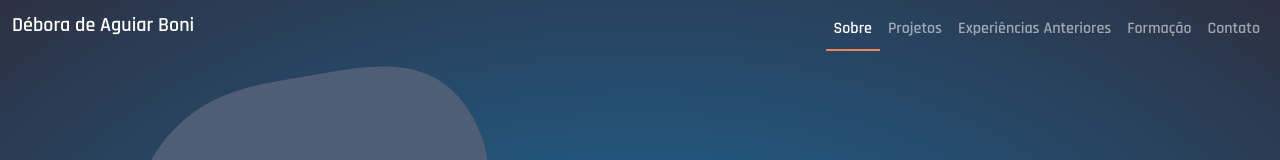
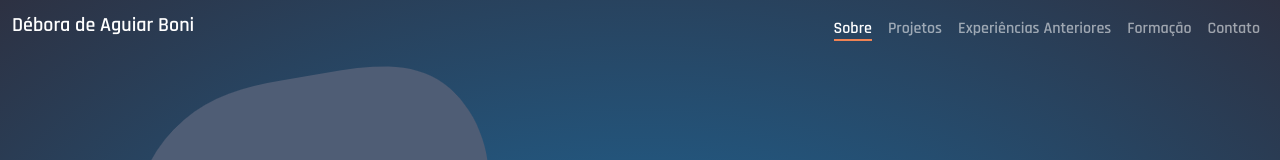
Before and after one commit to DeborAguiar/DeborAguiar.github.io, a React (Create React App) app: page / in a window 1280 px wide. Shown: the top 160 px of the page. Built offline with nearby package versions, Linux system fonts and the light colour scheme.

Commit message:
Navbar style

```diff
--- a/src/components/Navbar/Navbar.css
+++ b/src/components/Navbar/Navbar.css
@@ -1,9 +1,9 @@
-a {
+a> * {
   text-decoration: none;
   position: relative;
 }
 
-a::before {
+a > *::before {
   content: "";
   position: absolute;
   left: 0;
@@ -14,11 +14,11 @@ a::before {
   transition: width 0.2s;
 }
 
-a:not(.active)::before {
+a:not(.active) > *::before {
   width: 0;
 }
 
-a.active::before,
-a:hover::before {
+a.active > *::before,
+a:hover > *::before{
   width: 100%;
 }
--- a/src/components/Navbar/Navbar.js
+++ b/src/components/Navbar/Navbar.js
@@ -20,21 +20,21 @@ function Navbar() {
           class="collapse navbar-collapse justify-content-end"
           id="navbarNavAltMarkup"
         >
-          <div class="navbar-nav">
-            <a class="nav-link active" aria-current="page" href="#">
-              Sobre
+          <div class="navbar-nav nav">
+            <a class="nav-link active" data-toggle="tab" href="#tab1">
+              <span>Sobre</span>
             </a>
-            <a class="nav-link" href="#">
-              Projetos
+            <a class="nav-link" data-toggle="tab" href="#tab2">
+              <span>Projetos</span>
             </a>
-            <a class="nav-link" href="#">
-              Experiências Anteriores
+            <a class="nav-link" data-toggle="tab" href="#tab3">
+              <span>Experiências Anteriores</span>
             </a>
-            <a class="nav-link" href="#">
-              Formação
+            <a class="nav-link" data-toggle="tab" href="#tab4">
+              <span>Formação</span>
             </a>
-            <a class="nav-link" href="#">
-              Contato
+            <a class="nav-link" data-toggle="tab" href="#tab5">
+              <span>Contato</span>
             </a>
           </div>
         </div>
```
